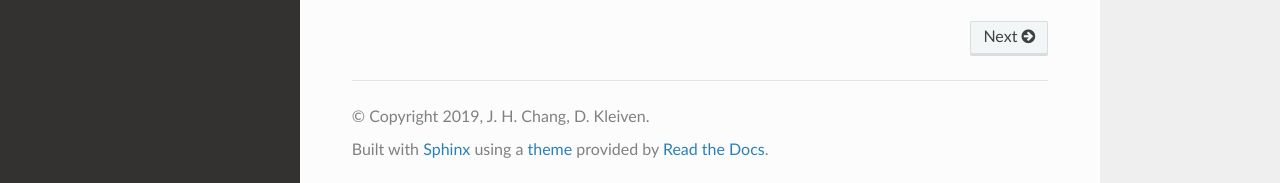
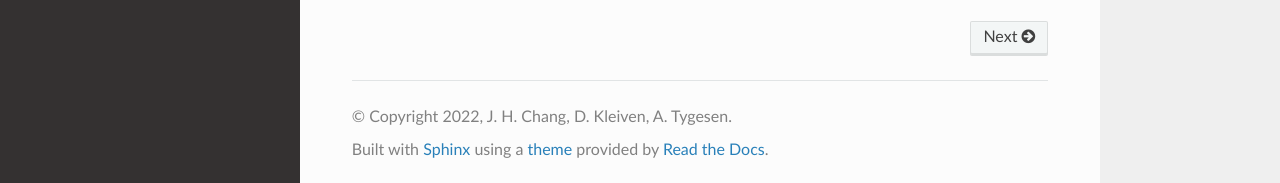
Before and after one commit to wuziqiqiqi/PD, a Sphinx documentation site: the page built from doc/source/index.rst, in a window 1280 px wide and 900 px high, scrolled down 973 px. Shown: the part 714-897 px from the top of the window. Built offline with Sphinx 7.4.7 and the Read the Docs theme 2.0.0, drawn with Linux system fonts in a browser that asks for light colours; pages that are not in the unit, such as notebooks, are missing from menus; some of the changed lines change nothing that is shown.

Commit message:
DOC: Update the copyright string in the documentation

```diff
--- a/doc/source/conf.py
+++ b/doc/source/conf.py
@@ -13,15 +13,18 @@
 # documentation root, use os.path.abspath to make it absolute, like shown here.
 #
 import os
+import datetime
 
 # import sys
 # sys.path.insert(0, os.path.abspath('.'))
 
 # -- Project information -----------------------------------------------------
 
+now = datetime.datetime.now()
+
 project = "CLEASE"
-copyright = "2019, J. H. Chang, D. Kleiven"
-author = "J. H. Chang, D. Kleiven, A. S. Tygesen"
+author = "J. H. Chang, D. Kleiven, A. Tygesen"
+copyright = f"{now.year}, {author}"
 
 # Get the version, we don't want to do an explicit CLEASE import here
 about = {}
```
